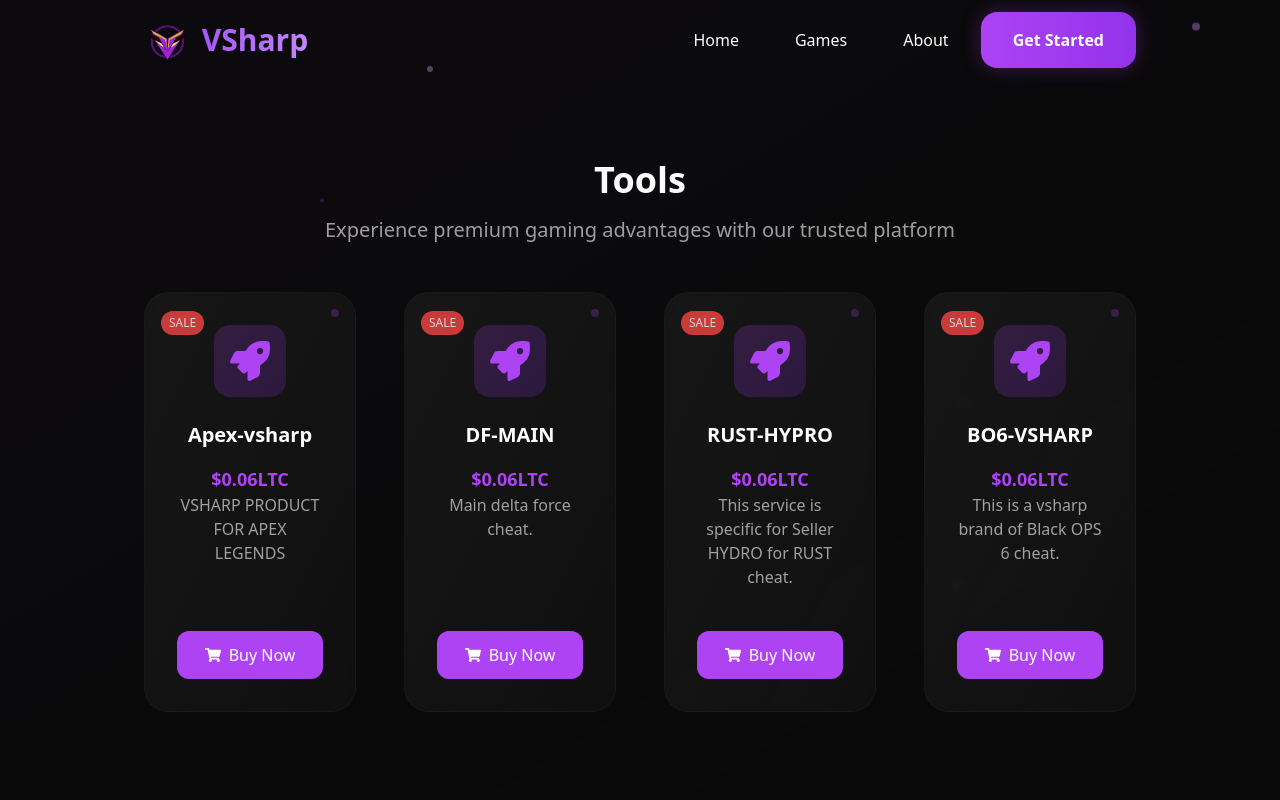
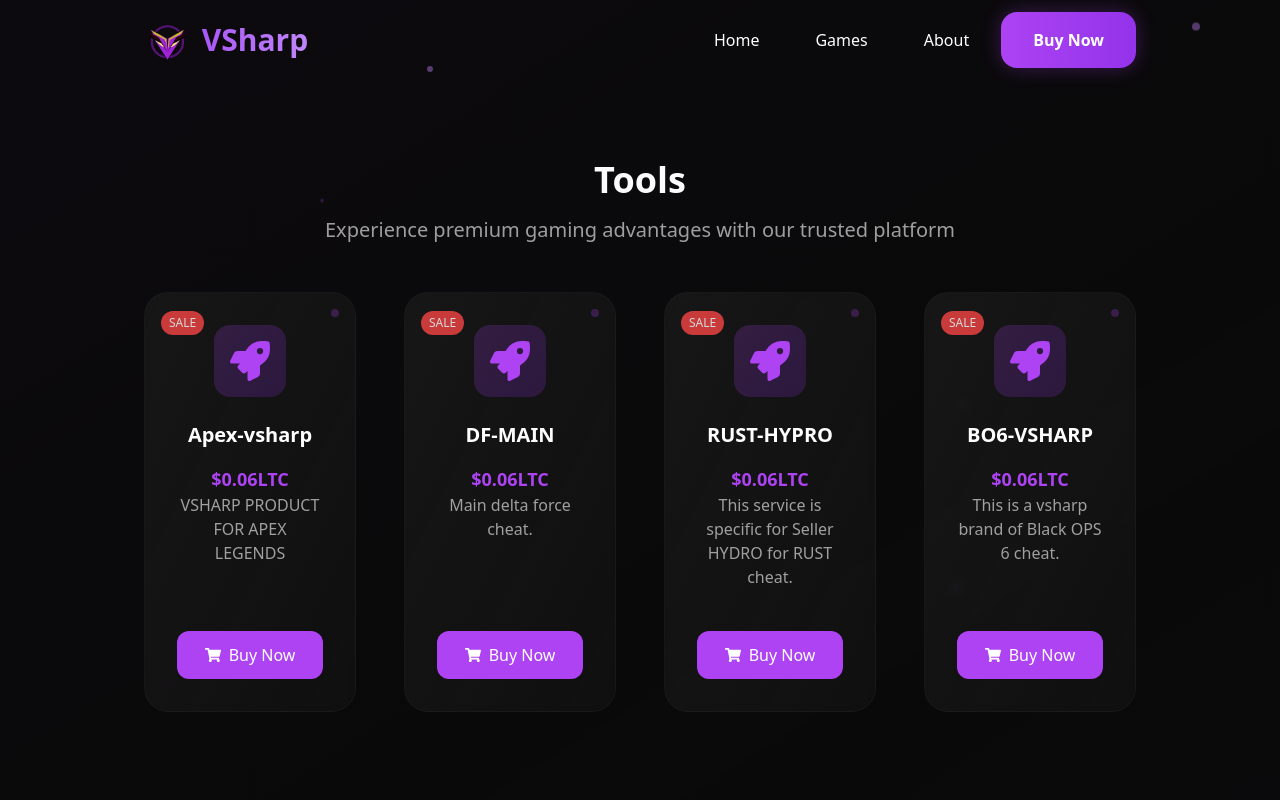
Before and after one commit to Khanhphv/vsharp, a React (Vite) app: page /tools in a window 1280 px wide. Shown: the top 800 px of the page. Built offline with nearby package versions, Linux system fonts and the light colour scheme.

Commit message:
Update Header component to change 'Get Started' button text to 'Buy Now' and update link to '/tools' for improved navigation.

```diff
--- a/src/components/Header.tsx
+++ b/src/components/Header.tsx
@@ -124,13 +124,13 @@
             </button>
 
             <a
-              href={DISCORD_INVITE}
+              href={'/tools'}
               target="_blank"
               rel="noopener noreferrer"
               className="relative bg-gradient-to-r from-primary-500 to-primary-600 hover:from-primary-600 hover:to-primary-700 text-white px-8 py-4 rounded-2xl text-base font-semibold transition-all duration-300 hover:scale-105 hover:shadow-2xl hover:shadow-primary-500/40 group overflow-hidden animate-glow"
             >
               <div className="absolute inset-0 bg-gradient-to-r from-white/20 to-transparent opacity-0 group-hover:opacity-100 transition-opacity duration-300"></div>
-              <span className="relative z-10">Get Started</span>
+              <span className="relative z-10">Buy Now</span>
             </a>
           </nav>
 
@@ -184,13 +184,13 @@
                 <span className="relative z-10">About</span>
               </button>
               <a
-                href={DISCORD_INVITE}
+                href={'/tools'}
                 target="_blank"
                 rel="noopener noreferrer"
                 className="relative bg-gradient-to-r from-primary-500 to-primary-600 hover:from-primary-600 hover:to-primary-700 text-white px-6 py-4 rounded-2xl text-sm font-semibold transition-all duration-300 hover:scale-105 hover:shadow-2xl hover:shadow-primary-500/40 mx-4 mt-4 group overflow-hidden"
               >
                 <div className="absolute inset-0 bg-gradient-to-r from-white/20 to-transparent opacity-0 group-hover:opacity-100 transition-opacity duration-300"></div>
-                <span className="relative z-10">Get Started</span>
+                <span className="relative z-10">Buy Now</span>
               </a>
             </nav>
           </div>
```
